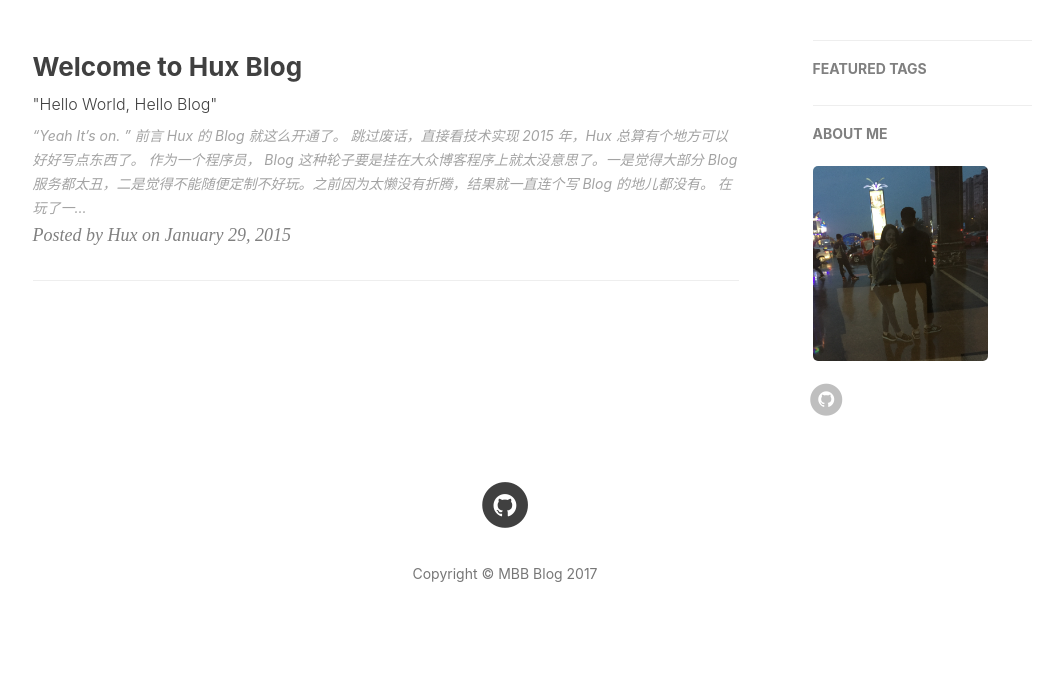
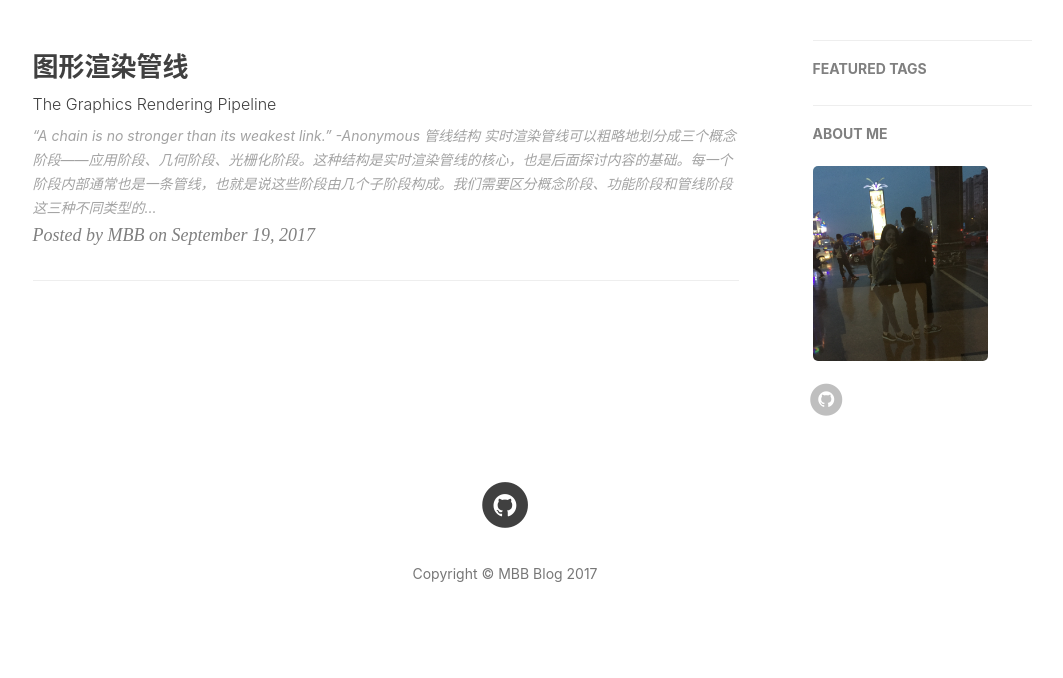
Before and after one commit to Jeremywoo/Jeremywoo.github.io, a Jekyll site: the page built from index.html, in a window 1280 px wide. Shown: the part 418-1096 px from the top of the page, without its empty margins (135-1198 px from the left). Built offline with Jekyll 4.4.1, drawn with Linux system fonts in a browser that asks for light colours; nearby versions of some CDN libraries; the list of posts is cut into pages by our own code; comment, search, counter and statistics services are not loaded; some of the changed lines change nothing that is shown.

Commit message:
new post

```diff
--- a/_config.yml
+++ b/_config.yml
@@ -7,7 +7,7 @@ description: ""
 keyword: ""
 url: "https://wuyangmbb.github.io"              # your host, for absolute URL
 baseurl: ""         # for example, '/blog' if your blog hosted on 'host/blog'
-timezone: CN
+#timezone: Asia/Chongqing
 
 
 
--- a/_posts/2014-01-29-hello-2015.markdown
+++ /dev/null
@@ -1,79 +0,0 @@
----
-layout:     post
-title:      "Welcome to Hux Blog"
-subtitle:   " \"Hello World, Hello Blog\""
-date:       2015-01-29 12:00:00
-author:     "Hux"
-header-img: "img/post-bg-2015.jpg"
-tags:
-    - 生活
----
-
-> “Yeah It's on. ”
-
-
-## 前言
-
-Hux 的 Blog 就这么开通了。
-
-[跳过废话，直接看技术实现 ](#build)
-
-
-
-2015 年，Hux 总算有个地方可以好好写点东西了。
-
-
-作为一个程序员， Blog 这种轮子要是挂在大众博客程序上就太没意思了。一是觉得大部分 Blog 服务都太丑，二是觉得不能随便定制不好玩。之前因为太懒没有折腾，结果就一直连个写 Blog 的地儿都没有。
-
-在玩了一段时间知乎之后，答题的快感又激起了我开博客的冲动。之前的[个人网站](http://huangxuan.me/portfolio)是作品集形式的（现在集成进来了），并不适合用来写博文，一不做二不休，花一天搞一个吧！
-
-
-<p id = "build"></p>
----
-
-## 正文
-
-接下来说说搭建这个博客的技术细节。
-
-正好之前就有关注过 [GitHub Pages](https://pages.github.com/) + [Jekyll](http://jekyllrb.com/) 快速 Building Blog 的技术方案，非常轻松时尚。
-
-其优点非常明显：
-
-* **Markdown** 带来的优雅写作体验
-* 非常熟悉的 Git workflow ，**Git Commit 即 Blog Post**
-* 利用 GitHub Pages 的域名和免费无限空间，不用自己折腾主机
-	* 如果需要自定义域名，也只需要简单改改 DNS 加个 CNAME 就好了
-* Jekyll 的自定制非常容易，基本就是个模版引擎
-
-
-本来觉得最大的缺点可能是 GitHub 在国内访问起来太慢，所以第二天一起床就到 GitCafe(Chinese GitHub Copy) 迁移了一个[镜像](http://huxpro.gitcafe.io)出来，结果还是巨慢。
-
-哥哥可是个前端好嘛！ 果断开 Chrome DevTool 查了下网络请求，原来是 **pending 在了 Google Fonts** 上，页面渲染一直被阻塞到请求超时为止，难怪这么慢。
-忍痛割爱，只好把 Web Fonts 去了（反正超时看到的也只能是 fallback ），果然一下就正常了，而且 GitHub 和 GitCafe 对比并没有感受到明显的速度差异，虽然 github 的 ping 值明显要高一些，达到了 300ms，于是用 DNSPOD 优化了一下速度。
-
-
-
----
-
-配置的过程中也没遇到什么坑，基本就是 Git 的流程，相当顺手
-
-大的 Jekyll 主题上直接 fork 了 Clean Blog（这个主题也相当有名，就不多赘述了。唯一的缺点大概就是没有标签支持，于是我给它补上了。）
-
-本地调试环境需要 `gem install jekyll`，结果 rubygem 的源居然被墙了……后来手动改成了我大淘宝的镜像源才成功
-
-Theme 的 CSS 是基于 Bootstrap 定制的，看得不爽的地方直接在 Less 里改就好了（平时更习惯 SCSS 些），**不过其实我一直觉得 Bootstrap 在移动端的体验做得相当一般，比我在淘宝参与的团队 CSS 框架差多了……**所以为了体验，也补了不少 CSS 进去
-
-最后就进入了耗时反而最长的**做图、写字**阶段，也算是进入了**写博客**的正轨，因为是类似 Hack Day 的方式去搭这个站的，所以折腾折腾着大半夜就过去了。
-
-第二天考虑中文字体的渲染，fork 了 [Type is Beautiful](http://www.typeisbeautiful.com/) 的 `font` CSS，调整了字号，适配了 Win 的渣渲染，中英文混排效果好多了。
-
-
-## 后记
-
-回顾这个博客的诞生，纯粹是出于个人兴趣。在知乎相关问题上回答并获得一定的 star 后，我决定把这个博客主题当作一个小小的开源项目来维护。
-
-在经历 v1.0 - v1.5 的蜕变后，这个博客主题愈发完整，不但增加了诸多 UI 层的优化（opinionated）；在代码层面，更加丰富的配置项也使得这个主题拥有了更好的灵活性与可拓展性。而作为一个开源项目，我也积极的为其完善文档与解决 issue。
-
-如果你恰好逛到了这里，希望你也能喜欢这个博客主题。
-
-—— Hux 后记于 2015.10
--- /dev/null
+++ b/_posts/2017-09-19-The-Graphics-Rendering-Pipeline.markdown
@@ -0,0 +1,61 @@
+---
+layout:     post
+title:      "图形渲染管线"
+subtitle:   "The Graphics Rendering Pipeline"
+date:       2017-09-19 00:45:00
+author:     "MBB"
+header-img: "img/in-post/real-time-rendering/the-graphics-rendering-pipeline/background.png"
+header-mask: 0.3
+catalog:    true
+tags:
+    - 图形学
+    - 实时渲染
+    - 读书笔记
+---
+>   "A chain is no stronger than its weakest link."
+>   -Anonymous
+
+## 管线结构
+实时渲染管线可以粗略地划分成三个*概念阶段*——**应用阶段**、**几何阶段**、**光栅化阶段**。这种结构是实时渲染管线的核心，也是后面探讨内容的基础。每一个阶段内部通常也是一条管线，也就是说这些阶段由几个子阶段构成。我们需要区分**概念阶段**、**功能阶段**和**管线阶段**这三种不同类型的阶段。一个**功能阶段**有具体的任务执行，但是并不会具体指定任务在管线中的执行方式。另一方面，一个**管线阶段**又与其他所有的**管线阶段**同步执行。一个**管线阶段**也可能出于性能的考虑而被并行化。
+
+**应用阶段**是由应用程序驱动的，在CPU中执行。我们知道，CPU通常由多核组成，擅长并行执行多个线程，这就使得CPU能够高效地执行大量的任务，这也是**应用阶段**负责做的工作。通常在CPU上完成的工作主要包括碰撞检测，全局加速算法，动画，物理模拟等等，这些都取决于应用的类型。
+
+**几何阶段**主要处理几何变换、投影变换等，这个阶段通过计算决定什么需要被绘制，怎样绘制以及绘制到什么地方。**几何阶段**主要是在GPU上进行的。
+
+**光栅化阶段**根据上一阶段产生的数据以及期望的逐像素计算来绘制(渲染)最终的图像。**光栅化阶段**完全在GPU上进行。
+
+## 应用阶段
+这个阶段完全由开发者掌控，因此可以先进行功能实现后再持续优化。这个阶段的优化可能影响后续阶段，比如通过算法或设置减少需要渲染的三角形数量。
+
+在**应用阶段**的最后，需要被渲染的几何体(图元，例如点、线、三角形等)被传递到了**几何阶段**，为了效率，**应用阶段**都会尽量并行化。
+
+该阶段通常处理碰撞检测、设备输入、纹理动画、动画以及一些加速算法等。
+
+## 几何阶段
+**几何阶段**主要进行逐多边形和逐顶点操作。该阶段可以进一步划分为以下几个功能阶段:**模型视图变换**、**顶点着色**、**投影**、**裁剪**以及**屏幕映射**。再次强调，根据具体的实现，这些**功能阶段**可能等同于或者不等同于**管线阶段**。比如在某些情况下，数个连续**功能阶段**组成一个**管线阶段**(与其他**管线阶段**并行执行)。在其他一些情况下，一个**功能阶段**被划分成几个更小的**管线阶段**。
+- **模型视图变换**：坐标变换，从模型空间变换到世界空间再变换到视觉空间。这些变换都通过4x4的矩阵进行运算。
+
+- **顶点着色**：根据材质、顶点属性、光照等因素计算出各种数据(如颜色、各种向量、纹理坐标等)，然后再传递到**光栅化阶段**进行插值处理。着色计算根据不同的计算类型会在不同的空间中进行，比如在根据光照模型进行光照计算时，我们一般都在世界坐标下进行计算，而使用shadowmap生成阴影时，我们会在光源空间下生成该光源的shadowmap。
+
+- **投影**：将[视体][0]变换到坐标范围为`(-1,-1,-1)`到`(1,1,1)`的规范化视体中。投影方式通常分为透视投影与正交投影。投影变换可以通过一个4x4的矩阵来进行，投影变换过后的坐标我们称之为归一化设备坐标(NDC)。投影变换之后的`Z`坐标并没有存储在我们生成的图像中，而是存储到了Z-Buffer中。
+
+- **裁剪**：全部在视体内的图元传递到下一阶段，全部在视体外的图元则被丢弃不渲染，部分在内的进行裁剪。裁剪通常是由固定功能硬件完成的。
+
+- **屏幕映射**：从NDC坐标映射到(x<sub>1</sub>,y<sub>1</sub>)，(x<sub>2</sub>,y<sub>2</sub>)(x<sub>1</sub><x<sub>2</sub>,y<sub>1</sub><y<sub>2</sub>)，z坐标保持不变传递到**光栅化阶段**。将浮点数坐标映射到整型像素坐标，DX9及之前将0.0当做像素中心，因此点像素范围[0,9]涵盖的浮点坐标范围为[-0.5,9.5]；OpenGL和DX10及其之后将0.5当作像素中心，因此像素范围[0.9]涵盖的浮点坐标为[0.0,10.0)。OpenGL以左下角为坐标原点，DX以左上角为坐标原点。
+
+## 光栅化阶段
+根据屏幕中的各个点附带的各种信息(深度值、着色数据等)，将这些点转换为屏幕上的像素。该阶段也分为以下几个功能阶段。
+- **三角形建立**：根据三角形表面计算出其他数据。这些数据将提供给扫描线转换算法进行扫描线转换以及对**几何阶段**产生的各种着色数据进行插值。该阶段是由固定功能硬件完成的。
+
+- **三角形遍历**：找出三角形所覆盖的像素并为这些像素生成片元。片元属性由三角形的三个顶点属性插值得到。这些属性包括片元深度以及**几何阶段**得到的着色数据。
+
+- **像素着色**：以插值得到的着色数据作为输入的逐像素着色都在这个阶段进行。该阶段是完全可编程的，大量的着色技术应用于该阶段，开发者可以在该阶段通过编程实现他们想要的效果。
+
+- **合并**：通过Z-Buffer中的Z值大小来决定渲染哪个图元，Z值越小离相机越近的图元被渲染，但是必须在所有不透明物体被渲染完之后再进行半透明物体的渲染，这也是Z-Buffer的缺点之一。Color Buffer中还有一个alpha通道，在片元进行深度测试前还可以进行一次透明测试，该测试与一个特定值比较(小于，大于，等于，等等)，若测试不通过则丢弃该片元，不再进行后续处理。该测试主要保证透明物体不会影响Z-Buffer。在透明度测试之后，深度测试之前，可以使用[Stencil Buffer][1]进行一次模板测试来实现特定效果。而[Frame Buffer][2]则可以用于实现多种屏幕后处理特效以及反走样、软阴影等。
+
+## 总结
+本文中所说的渲染管线是由从几十种专门用于*实时渲染*的图形API以及图形硬件的发展总结而来。需要注意的是，这种渲染管线并不是唯一的，离线渲染也在不同的进化路线上发展着。从早期的固定功能管线到如今的可编程管线，图形硬件以及图形API为编程者提供了更加灵活的方式来实现各种酷炫的效果，而这种可编程管线的方式使得GPU的特性得到充分利用。
+
+[0]:https://msdn.microsoft.com/en-us/library/ff634570.aspx
+[1]:https://en.wikibooks.org/wiki/OpenGL_Programming/Stencil_buffer
+[2]:http://www.songho.ca/opengl/gl_fbo.html
```
Also changed, not shown: img/icon_wechat.png (deleted), img/in-post/post-js-version/javascript-java.jpg (deleted), img/in-post/post-js-version/keep-calm-and-learn-javascript.png (deleted), 2 other files.
